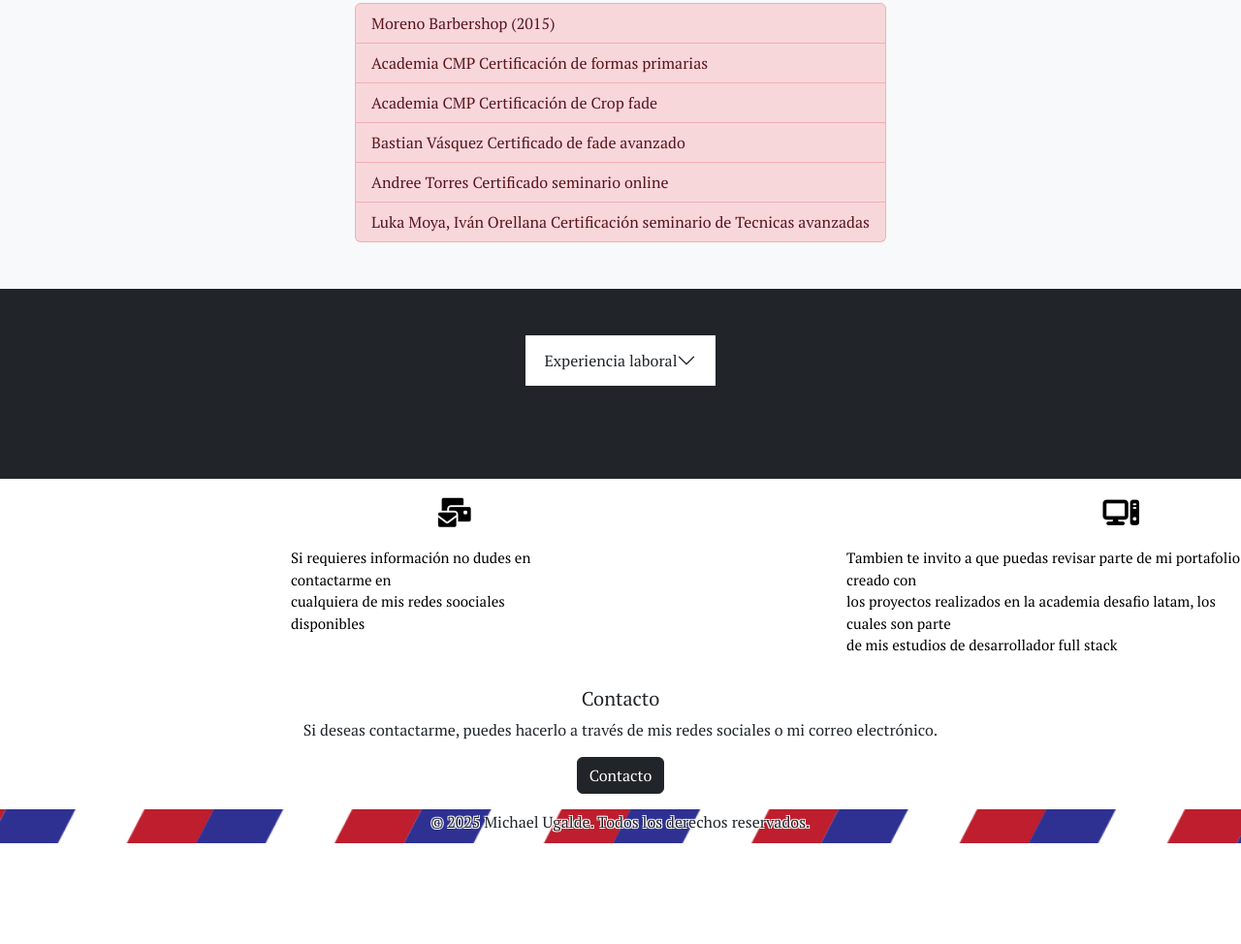
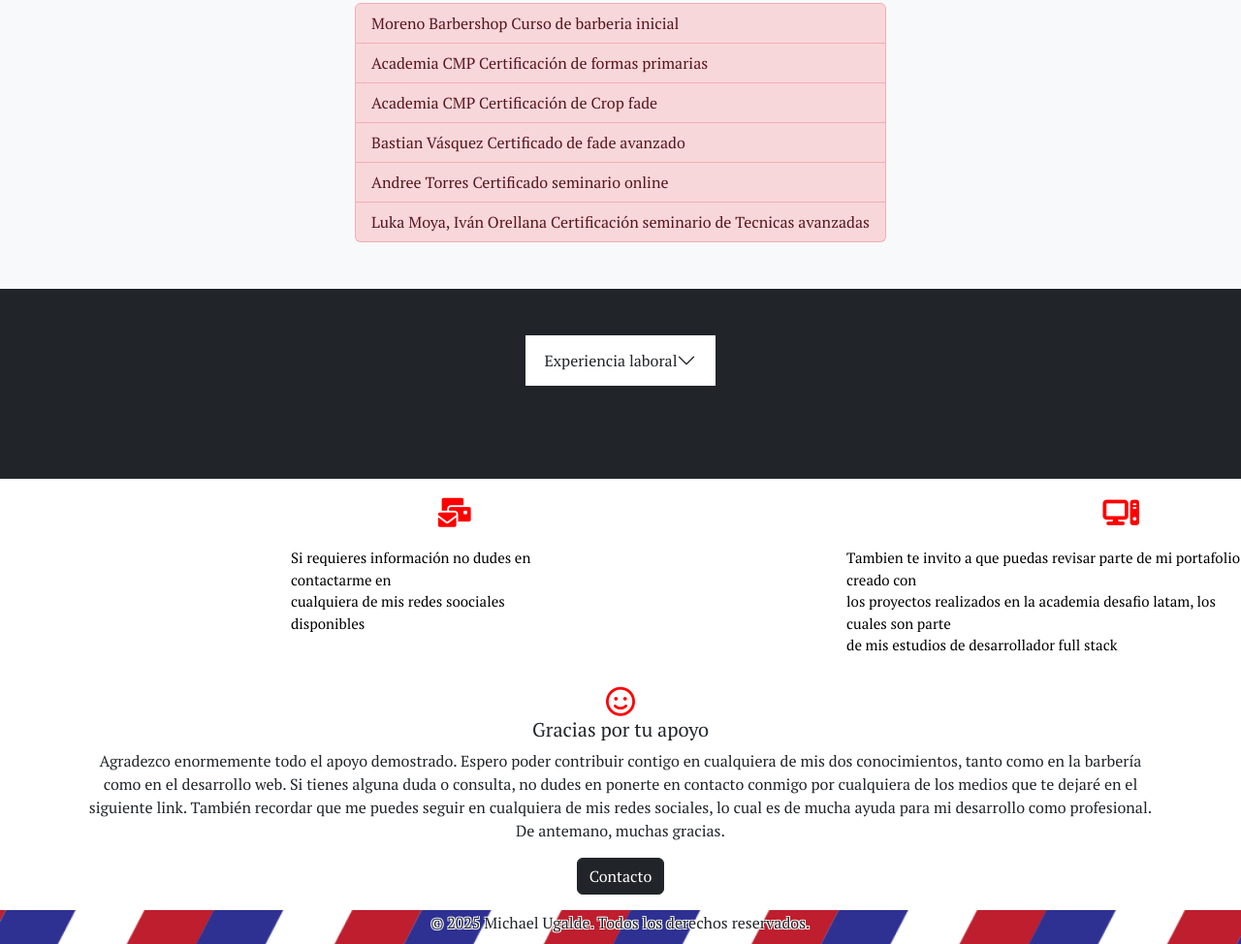
Before and after one commit to Michael-ug/Michael-ug.github.io, a plain HTML site: page index.html in a window 1280 px wide. Shown: the part 2369-3343 px from the top of the page at 97% size. Before the commit the page ends 3239 px from the top, so only its background shows below. Drawn offline with nearby package versions, Linux system fonts and the light colour scheme.

Commit message:
index terminado finalmente

```diff
--- a/assets/css/style.css
+++ b/assets/css/style.css
@@ -30,7 +30,7 @@
 }
 .icono{
     font-size: 30px;
-    color: #000000;
+    color: #ff0000;
     margin-bottom: 20px;
     text-align: left;
     margin-left: 450px;
@@ -44,7 +44,7 @@
 }
 .icono-2{
     font-size: 30px;
-    color: #000000;
+    color: #ff0000;
     margin-top: 20px;
     margin-left: 650px;
 }
@@ -53,6 +53,10 @@
     color: #000000;
     margin-left: 280px;
     text-align: left;
+}
+.emoji{
+    font-size: 30px;
+    color: #ff0000;
 }
 .back-footer{
     background-image: url(../img/rayas.png);
--- a/index.html
+++ b/index.html
@@ -74,7 +74,7 @@
                 <div>
                     <h3 class=" text-center text-dark m-4">Cursos y perfeccionamientos</h3>
                     <ul class="list-group">
-                        <li class="list-group-item list-group-item-action list-group-item-danger " aria-current="true">Moreno Barbershop (2015)</li>
+                        <li class="list-group-item list-group-item-action list-group-item-danger " aria-current="true">Moreno Barbershop Curso de barberia inicial </li>
                         <li class="list-group-item list-group-item-action list-group-item-danger"> Academia CMP Certificación de formas primarias </li>
                         <li class="list-group-item list-group-item-action list-group-item-danger">Academia CMP Certificación de Crop fade</li>
                         <li class="list-group-item list-group-item-action list-group-item-danger">Bastian Vásquez Certificado de fade avanzado</li>
@@ -119,8 +119,9 @@
             <p class="text-icono-2">Tambien te invito a que puedas revisar parte de mi portafolio creado con <br>los proyectos realizados en la academia desafio latam, los cuales son parte <br>de mis estudios de desarrollador full stack</p>
         </div>
         <div class="text-center text-dark py-3 container">
-            <h5>Contacto</h5>
-            <p>Si deseas contactarme, puedes hacerlo a través de mis redes sociales o mi correo electrónico.</p>
+            <i class="fa-regular fa-face-smile emoji"></i>
+            <h5>Gracias por tu apoyo</h5>
+            <p>Agradezco enormemente todo el apoyo demostrado. Espero poder contribuir contigo en cualquiera de mis dos conocimientos, tanto como en la barbería como en el desarrollo web. Si tienes alguna duda o consulta, no dudes en ponerte en contacto conmigo por cualquiera de los medios que te dejaré en el siguiente link. También recordar que me puedes seguir en cualquiera de mis redes sociales, lo cual es de mucha ayuda para mi desarrollo como profesional. De antemano, muchas gracias. </p>
             <a href="https://linktr.ee/Michael.ug21/" target="_blank" class="btn btn-dark">Contacto</a>
         </div>
     </footer>
```
